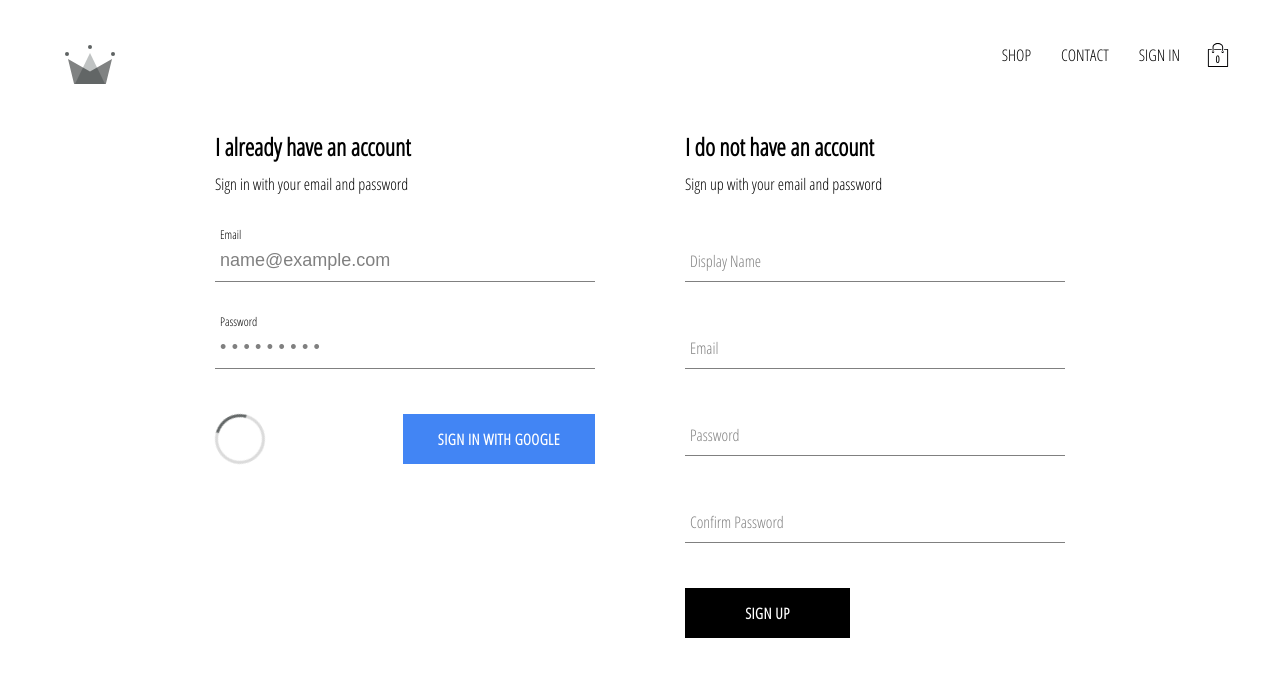
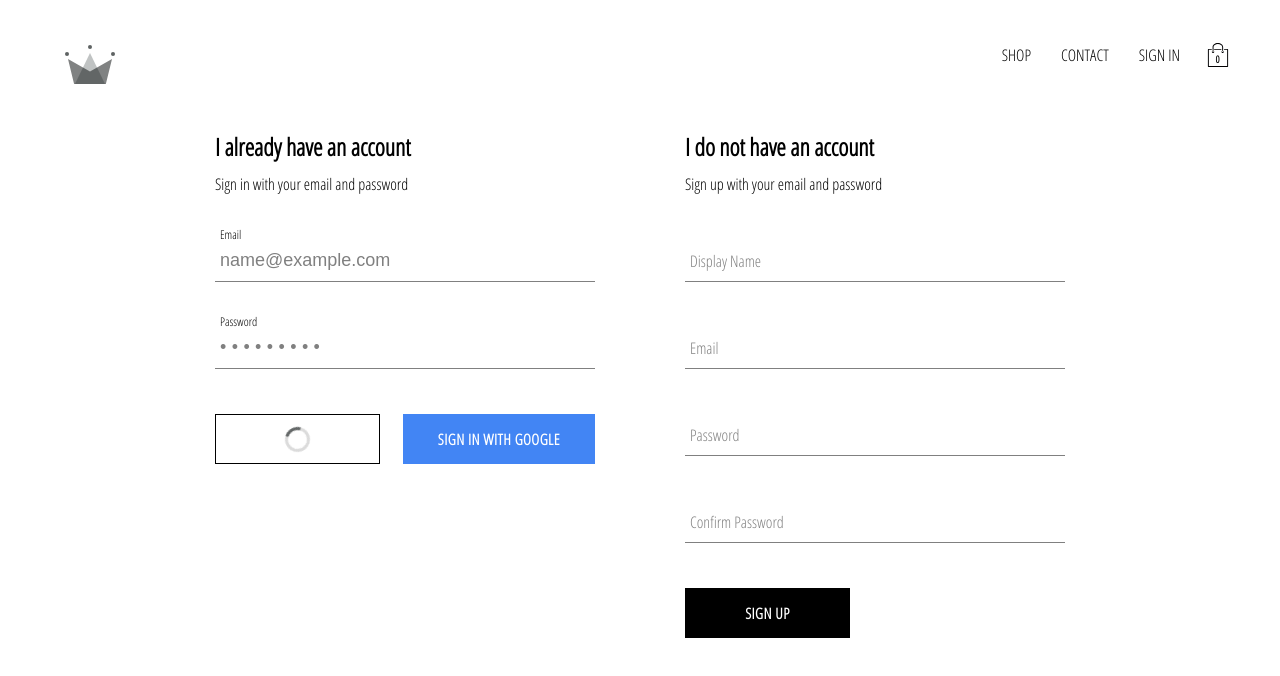
Before and after one commit to igoratf/Ecommerce-Platform, a React (Create React App) app: page /signin in a window 1280 px wide. Both pictures are taken after typing "name@example.com", "Sample123" into the empty fields and a click on the button "SIGN IN". Shown: the top 676 px of the page. Built offline with nearby package versions, Linux system fonts and the light colour scheme; no server answers.

Commit message:
set sign in and sign up spinners to be on button containers - create button spinner containers

```diff
--- a/src/components/custom-button/custom-button.styles.jsx
+++ b/src/components/custom-button/custom-button.styles.jsx
@@ -1,5 +1,21 @@
 
 import styled, { css } from 'styled-components';
+
+const buttonContainerStyles = css`
+  min-width: 165px;
+  width: auto;
+  height: 50px;
+  letter-spacing: 0.5px;
+  line-height: 50px;
+  padding: 0 35px 0 35px;
+  font-size: 15px;
+  text-transform: uppercase;
+  font-family: 'Open Sans Condensed';
+  font-weight: bolder;
+  cursor: pointer;
+  display: flex;
+  justify-content: center;
+`
 
 const buttonStyles = css`
   background-color: black;
@@ -44,19 +60,7 @@ const getButtonStyles = (props) => {
 };
 
 export const CustomButtonContainer = styled.button`
-  min-width: 165px;
-  width: auto;
-  height: 50px;
-  letter-spacing: 0.5px;
-  line-height: 50px;
-  padding: 0 35px 0 35px;
-  font-size: 15px;
-  text-transform: uppercase;
-  font-family: 'Open Sans Condensed';
-  font-weight: bolder;
-  cursor: pointer;
-  display: flex;
-  justify-content: center;
+  ${buttonContainerStyles}
 
   @media screen and (max-width: 800px) {
     line-height: 20px;
@@ -64,3 +68,11 @@ export const CustomButtonContainer = styled.button`
 
   ${getButtonStyles}
 `;
+
+export const ButtonOnLoading = styled.div`
+${buttonContainerStyles}
+align-items: center;
+border: 1px solid black;
+max-width: 165px;
+cursor: default;
+`;
--- a/src/components/sign-in/sign-in.component.jsx
+++ b/src/components/sign-in/sign-in.component.jsx
@@ -4,12 +4,13 @@ import { createStructuredSelector } from 'reselect';
 
 import FormInput from '../form-input/form-input.component';
 import CustomButton from '../custom-button/custom-button.component';
+import { ButtonOnLoading } from '../custom-button/custom-button.styles';
 
 import { googleSignInStart, emailSignInStart } from '../../redux/user/user.actions';
 
 import { selectIsSigningIn } from '../../redux/user/user.selectors';
 
-import { SpinnerContainer } from '../with-spinner/with-spinner.styles';
+import { ButtonSpinner } from '../with-spinner/with-spinner.styles';
 
 import {
     SignInContainer,
@@ -29,6 +30,7 @@ const SignIn = ({ emailSignInStart, googleSignInStart, isSigningIn }) => {
     }
 
     const handleChange = (event) => {
+
         const { value, name } = event.target;
 
         setUserCredentials({...userCredentials, [name]: value });
@@ -58,7 +60,9 @@ const SignIn = ({ emailSignInStart, googleSignInStart, isSigningIn }) => {
                     required />
 
                 <ButtonsBarContainer>
-                    { isSigningIn ? <SpinnerContainer /> : <CustomButton type="submit"> Sign In</CustomButton> }
+                    { isSigningIn ? <ButtonOnLoading>
+                        <ButtonSpinner/>
+                    </ButtonOnLoading> : <CustomButton type="submit"> Sign In</CustomButton> }
                     <CustomButton type="button" isGoogleSignIn onClick={googleSignInStart}> Sign In with Google</CustomButton>
                 </ButtonsBarContainer>
             </form>
--- a/src/components/sign-up/sign-up.component.jsx
+++ b/src/components/sign-up/sign-up.component.jsx
@@ -6,9 +6,10 @@ import { selectIsSigningUp } from '../../redux/user/user.selectors';
 
 import FormInput from '../form-input/form-input.component';
 import CustomButton from '../custom-button/custom-button.component';
+import { ButtonOnLoading } from '../custom-button/custom-button.styles';
 
 import { SignUpContainer, SignUpTitle } from './sign-up.styles';
-import { SpinnerContainer } from '../with-spinner/with-spinner.styles';
+import { ButtonSpinner } from '../with-spinner/with-spinner.styles';
 
 import { signUpStart } from '../../redux/user/user.actions';
 
@@ -77,7 +78,9 @@ const SignUp = ({ signUpStart, isSigningUp }) => {
                     required />
 
                 { isSigningUp ?
-                    <SpinnerContainer />
+                    <ButtonOnLoading>
+                        <ButtonSpinner />
+                    </ButtonOnLoading>
                     :
                 <CustomButton type="submit">SIGN UP</CustomButton>
                 }
--- a/src/components/with-spinner/with-spinner.styles.jsx
+++ b/src/components/with-spinner/with-spinner.styles.jsx
@@ -1,17 +1,9 @@
-import styled from 'styled-components';
+import styled, { css } from 'styled-components';
 
-export const SpinnerOverlay = styled.div`
-  height: 60vh;
-  width: 100%;
-  display: flex;
-  justify-content: center;
-  align-items: center;
-`;
-
-export const SpinnerContainer = styled.div`
+const spinnerStyle = css`
   display: inline-block;
-  width: 50px;
-  height: 50px;
+  // width: 50px;
+  // height: 50px;
   border: 3px solid rgba(195, 195, 195, 0.6);
   border-radius: 50%;
   border-top-color: #636767;
@@ -27,4 +19,24 @@ export const SpinnerContainer = styled.div`
       -webkit-transform: rotate(360deg);
     }
   }
+`
+
+export const SpinnerOverlay = styled.div`
+  height: 60vh;
+  width: 100%;
+  display: flex;
+  justify-content: center;
+  align-items: center;
 `;
+
+export const SpinnerContainer = styled.div`
+  ${spinnerStyle}
+  width: 50px;
+  height: 50px;
+`;
+
+export const ButtonSpinner = styled.div`
+  ${spinnerStyle}
+  width: 25px;
+  height: 25px;
+`
```
